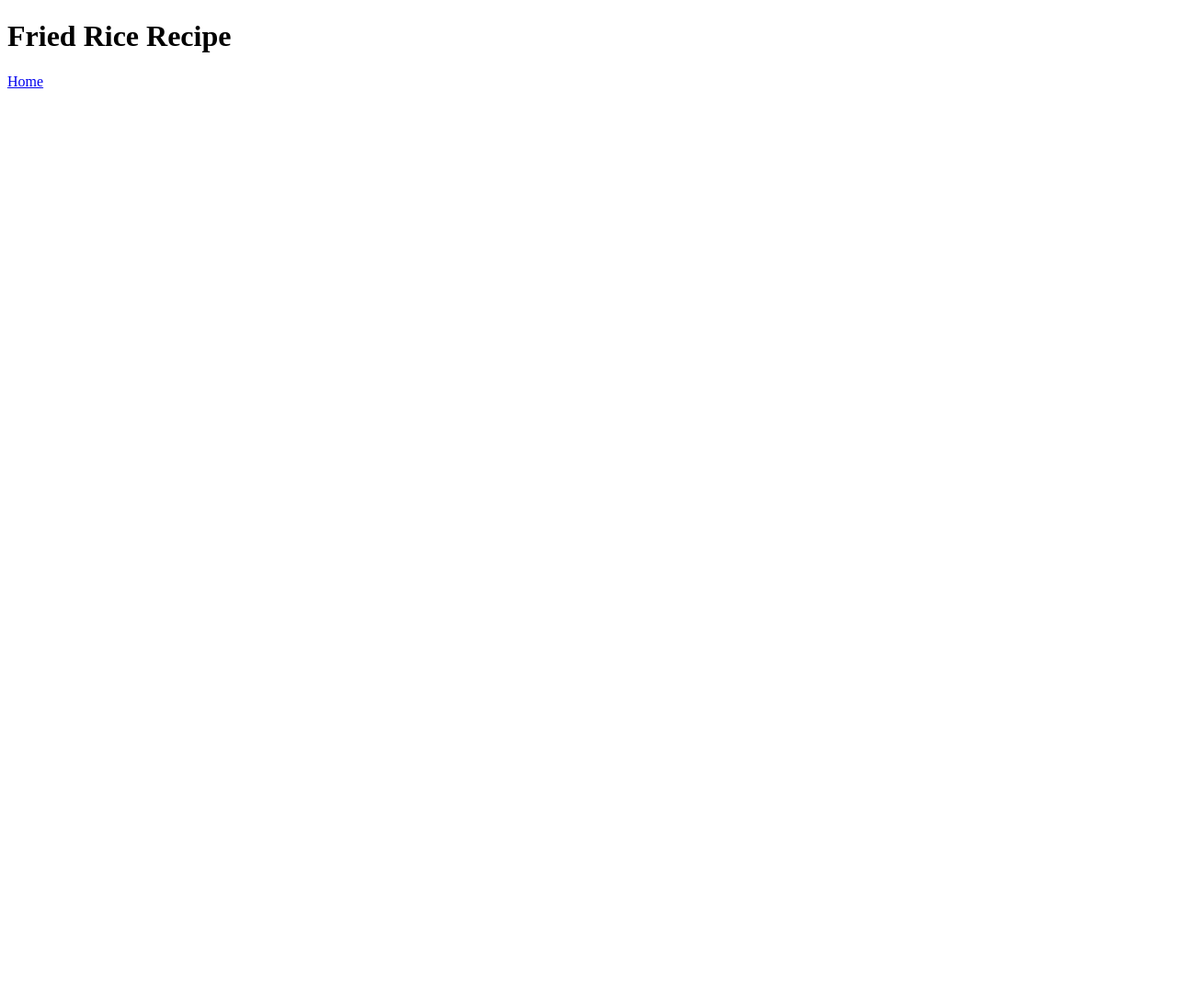
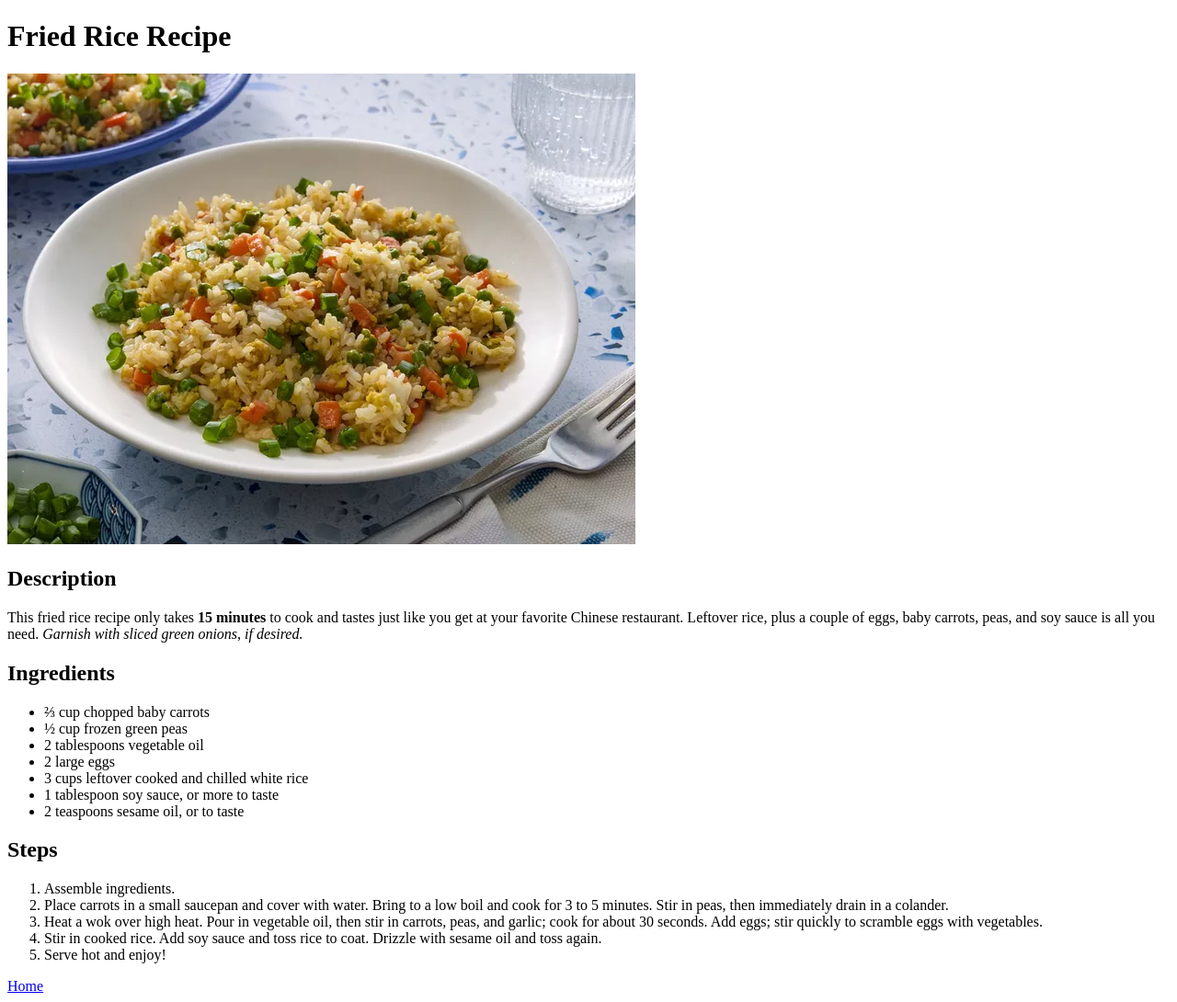
Before and after one commit to saad00b/odin-recipes, a plain HTML site: page recipes/fried-rice.html in a window 1280 px wide. Shown: the whole page at 92% size. Before the commit the page ends 800 px from the top, so only its background shows below. Drawn offline with Linux system fonts and the light colour scheme.

Commit message:
Complete the Fried rice recipe page

```diff
--- a/recipes/fried-rice.html
+++ b/recipes/fried-rice.html
@@ -7,6 +7,37 @@
 </head>
 <body>
     <h1>Fried Rice Recipe</h1>
+    <img src="../img/fried-rice.jpg" alt="finished fried rice recipe">
+    <h2>Description</h2>
+    <p>This fried rice recipe only takes <strong>15 minutes</strong> to cook and tastes just
+        like you get at your favorite Chinese restaurant. Leftover rice,
+        plus a couple of eggs, baby carrots, peas, and soy sauce is all you need.
+        <em>Garnish with sliced green onions, if desired.</em></p>
+    <h2>Ingredients</h2>
+    <ul>
+        <li>⅔ cup chopped baby carrots</li>
+        <li>½ cup frozen green peas</li>
+        <li>2 tablespoons vegetable oil</li>
+        <li>2 large eggs</li>
+        <li>3 cups leftover cooked and chilled white rice</li>
+        <li>1 tablespoon soy sauce, or more to taste</li>
+        <li>2 teaspoons sesame oil, or to taste</li>
+    </ul>
+    <h2>Steps</h2>
+    <ol>
+        <li>Assemble ingredients.</li>
+        <li>Place carrots in a small saucepan and cover with water.
+            Bring to a low boil and cook for 3 to 5 minutes. Stir in peas,
+            then immediately drain in a colander.</li>
+        <li>Heat a wok over high heat. Pour in vegetable oil, then stir in
+            carrots, peas, and garlic; cook for about 30 seconds. Add eggs;
+            stir quickly to scramble eggs with vegetables.</li>
+        <li>Stir in cooked rice. Add soy sauce and toss rice to coat.
+            Drizzle with sesame oil and toss again.</li>
+        <li>Serve hot and enjoy!</li>
+    </ol>
+
+
     <a href="../index.html">Home</a>
 </body>
 </html>
```
Also changed, not shown: img/fried-rice.jpg (added).
